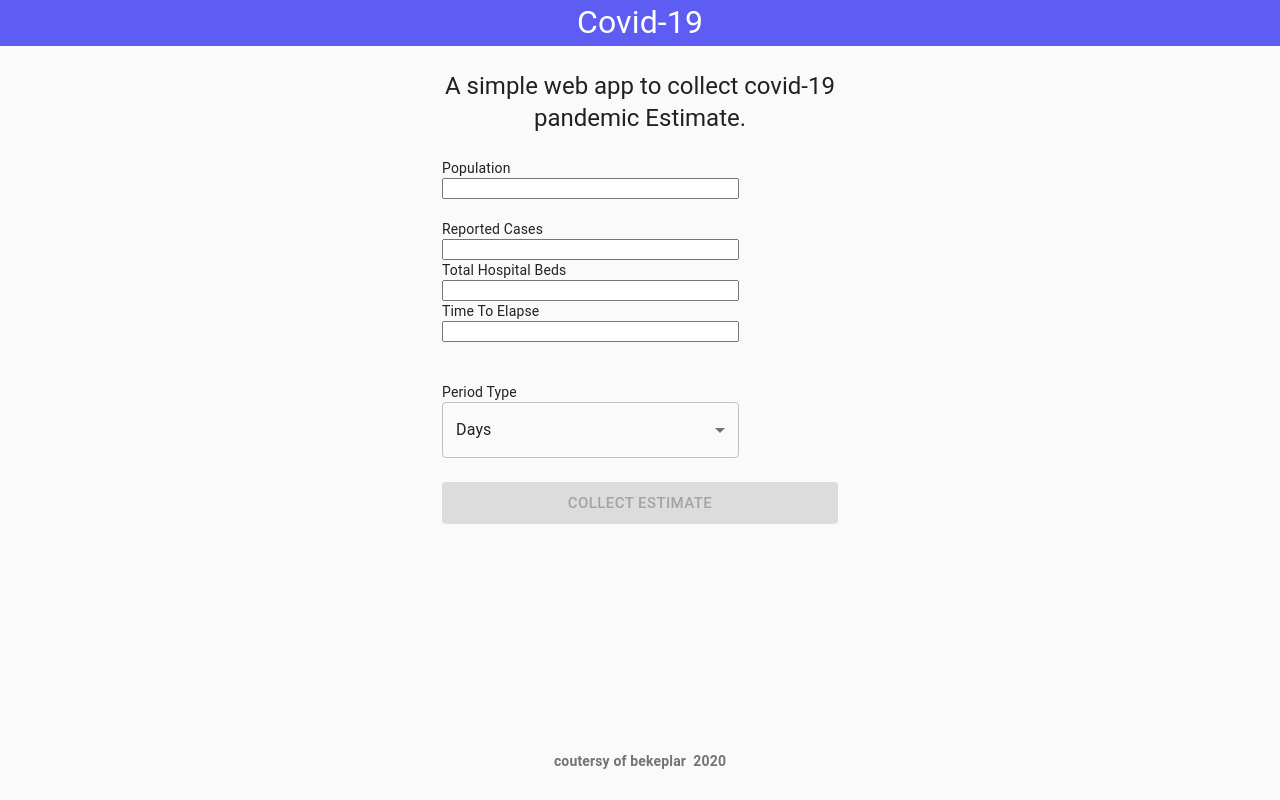
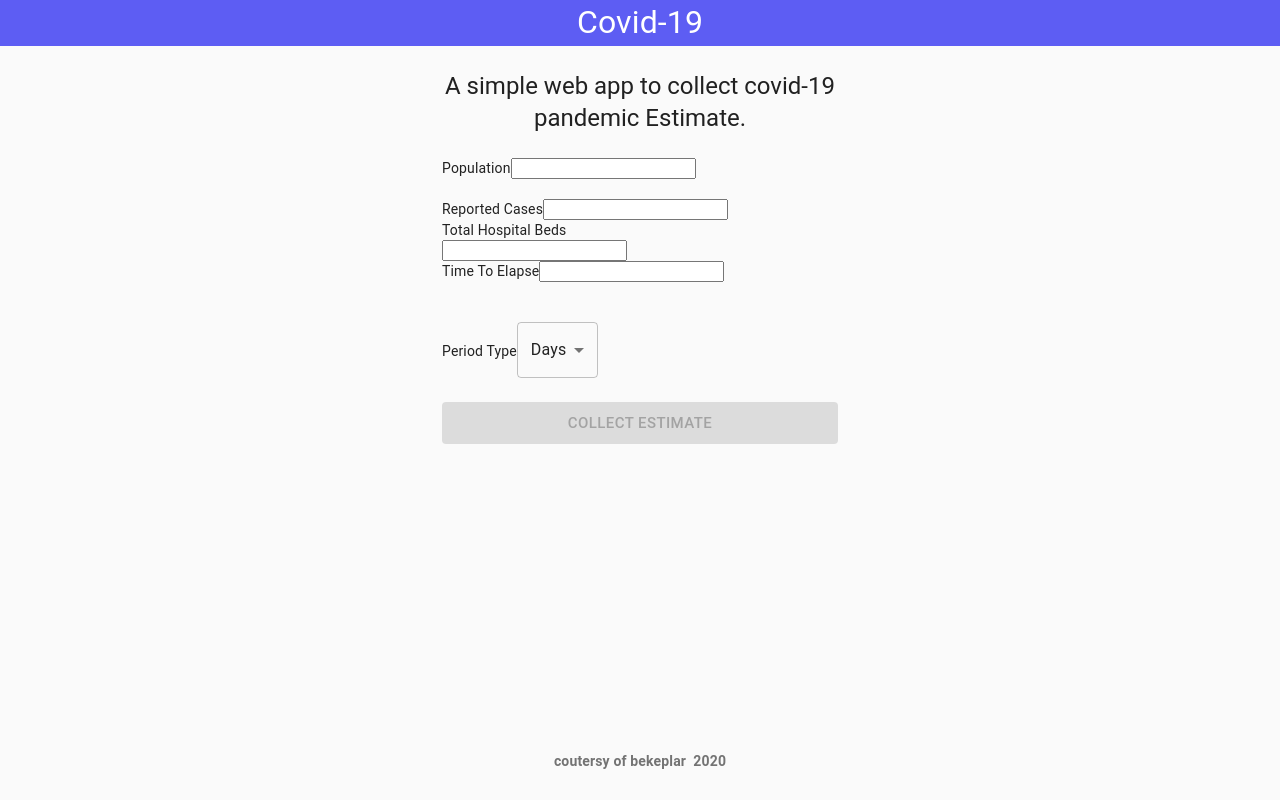
Before and after one commit to bekeplar/pCovid-19-estimator-js, a React (Create React App) app: page / in a window 1280 px wide. Built offline with nearby package versions, Linux system fonts and the light colour scheme.

Commit message:
fix label

```diff
--- a/src/component/Form.js
+++ b/src/component/Form.js
@@ -1,3 +1,4 @@
+/* eslint-disable jsx-a11y/label-has-associated-control */
 import React, { useState } from 'react';
 import Select from '@material-ui/core/Select';
 import Button from '@material-ui/core/Button';
@@ -71,39 +72,42 @@ export default function Form() {
           onSubmit={handleSubmit}
         >
           <div className="data-form-inputs">
-            <span className="d-block padding-s">Population</span>
+            <label htmlFor="Population" className="d-block padding-s">
+              Population
               <input
                 variant="outlined"
                 required
                 fullWidth
                 id="population"
-              label="Population"
                 name="population"
                 type="number"
                 data-population
                 value={state.population}
                 onChange={handleChange}
               />
+            </label>
           </div>
               &nbsp;
           <div className="data-form-inputs">
-            <span className="d-block padding-s">Reported Cases</span>
+            <label htmlFor="Reported Cases" className="d-block padding-s">
+              Reported Cases
               <input
 
                 variant="outlined"
                 required
                 fullWidth
                 name="reportedCases"
-              label="Reported Cases"
                 id="reported-cases"
                 type="number"
                 data-reported-cases
                 value={state.reportedCases}
                 onChange={handleChange}
               />
+            </label>
           </div>
           <div className="data-form-inputs">
-            <span className="d-block padding-s">Total Hospital Beds</span>
+            <label htmlFor="Total Hospital Beds" className="d-block padding-s">
+              Total Hospital Beds
               <input
 
 
@@ -111,42 +115,44 @@ export default function Form() {
                 required
                 fullWidth
                 id="total-hospital-beds"
-              label="Total Hospital Beds"
                 name="totalHospitalBeds"
                 type="number"
                 data-total-hospital-beds
                 value={state.totalHospitalBeds}
                 onChange={handleChange}
               />
+            </label>
           </div>
           <div className="d-flex">
             <div className="data-form-inputs">
-              <span className="d-block padding-s">Time To Elapse</span>
+              <label htmlFor="Time To Elapse" className="d-block padding-s">
+                Time To Elapse
                 <input
 
                   variant="outlined"
                   required
                   fullWidth
                   id="time-to-elapse"
-                label="Time To Elapse"
                   name="timeToElapse"
                   type="number"
                   data-time-to-elapse
                   value={state.timeToElapse}
                   onChange={handleChange}
                 />
+              </label>
             </div>
               &nbsp;
           </div>
           <br />
           <div className="data-form-inputs">
-            <span className="d-block padding-s">Period Type</span>
+            <label htmlFor="Period Type" className="d-block padding-s">
+              Period Type
               <Select
                 id="period-type"
                 name="periodType"
                 variant="outlined"
-              label="Period Type"
                 onChange={handleChange}
+                data-period-type
                 value={state.periodType}
                 inputProps={{ 'data-period-type': true }}
               >
@@ -154,6 +160,7 @@ export default function Form() {
                 <MenuItem data-period-type="true" value="weeks">Weeks</MenuItem>
                 <MenuItem data-period-type="true" value="months">Months</MenuItem>
               </Select>
+            </label>
 
           </div>
           <Button
```
Lines whose indentation alone changed are shown as unchanged.
